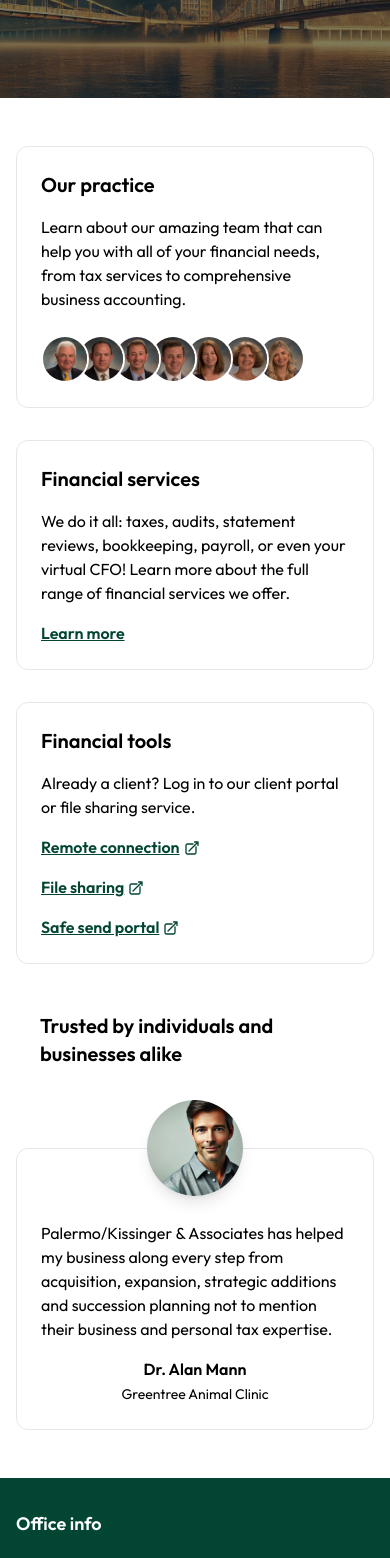
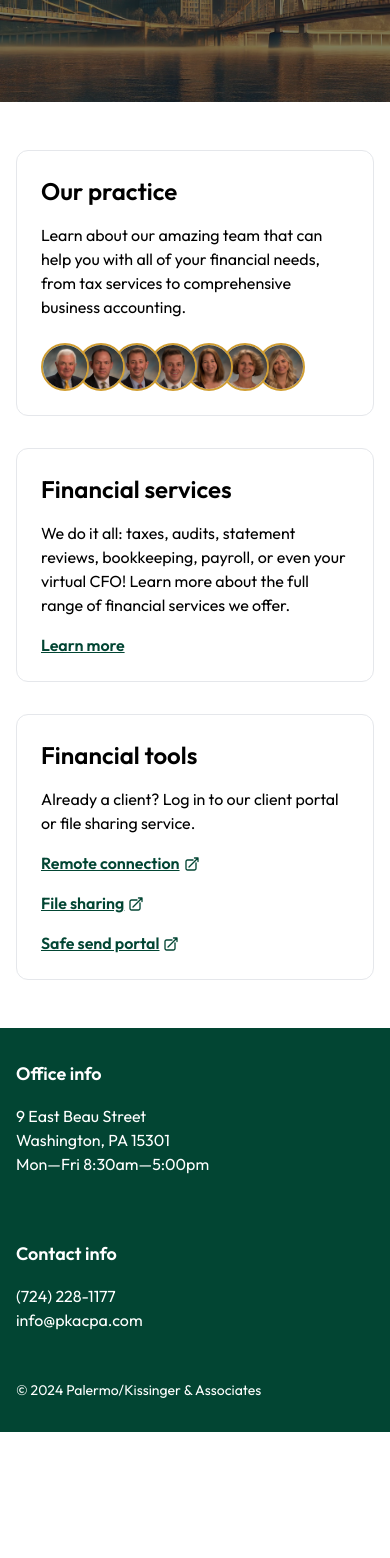
Before and after one commit to kweiberth/pkacpa, a Next.js app: page / in a window 390 px wide. Shown: the part 432-1990 px from the top of the page. After the commit the page ends 1864 px from the top, so only its background shows below. Built offline with nearby package versions, Linux system fonts and the light colour scheme.

Commit message:
Some tweaks and updates

```diff
--- a/app/about-us/layout.tsx
+++ b/app/about-us/layout.tsx
@@ -3,7 +3,7 @@ import type { Metadata } from 'next';
 export const metadata: Metadata = {
   title: 'Our practice — Palermo/Kissinger & Associates',
   description:
-    'Meet our team of accounting professionals. Serving clients since 1983 with comprehensive business accounting, audits, and tax services.',
+    'Meet our team of accounting professionals. Serving clients since 1983 with comprehensive business and personal accounting, audits, and tax services.',
 };
 
 export default function Layout({
--- a/app/contact/page.tsx
+++ b/app/contact/page.tsx
@@ -176,7 +176,7 @@ export default function ContactPage() {
             <CardContent className="p-6">
               <h2 className="mb-2 text-xl font-semibold">Call us</h2>
               <p className="mb-4 text-pretty">
-                Call our team Monday through Friday from 8:30am—5:00pm
+                Call our team Monday through Friday from 8:30am—5:00pm.
               </p>
               <Button
                 variant="outline"
@@ -194,7 +194,7 @@ export default function ContactPage() {
             <CardContent className="p-6">
               <h2 className="mb-2 text-xl font-semibold">Email us</h2>
               <p className="mb-4 text-pretty">
-                Send us an email and let us know how we can help
+                Send us an email and let us know how we can help.
               </p>
               <Button
                 variant="outline"
@@ -212,7 +212,7 @@ export default function ContactPage() {
             <CardContent className="p-6">
               <h2 className="mb-2 text-xl font-semibold">Visit us</h2>
               <p className="mb-4 text-pretty">
-                Chat to us in person at our office
+                Chat to us in person at our office.
               </p>
               <Button
                 variant="outline"
--- a/app/main.tsx
+++ b/app/main.tsx
@@ -112,8 +112,8 @@ export default function Main({ children }: { children: React.ReactNode }) {
             rel="noopener noreferrer"
             className="mx-auto flex items-center justify-center space-x-1"
           >
-            <span className="text-sm">Access our remote connection here</span>
-            <span className="-mt-1">{<ExternalLinkIcon />}</span>
+            <span className="text-base">Access our remote connection here</span>
+            <span className="">{<ExternalLinkIcon />}</span>
           </Link>
         </div>
         <div className="mx-auto flex items-center justify-between px-4 py-4 xl:container md:px-8">
--- a/app/page.tsx
+++ b/app/page.tsx
@@ -1,17 +1,16 @@
 import Link from 'next/link';
 import Image, { StaticImageData } from 'next/image';
 import skyline from '@/app/images/pittsburgh-skyline.webp';
-import alanMannHeadshot from '@/app/images/alan-mann-headshot-fake.webp';
 import { ExternalLinkIcon } from './main';
 import Card from '@/components/link-card';
 import { employees } from '@/utils/employees';
 
-const employeeHeadshots = Object.values(employees)
-  .filter((employee) => employee.headshot)
-  .map((employee) => employee.headshot) as StaticImageData[];
+const employeesWithHeadshots = Object.values(employees).filter(
+  (employee) => employee.headshot,
+);
 
 const Header = ({ heading }: { heading: string }) => {
-  return <h2 className="mb-4 text-xl font-semibold lg:text-2xl">{heading}</h2>;
+  return <h2 className="mb-4 text-2xl font-semibold">{heading}</h2>;
 };
 
 const ServiceLink = ({ href, text }: { href: string; text: string }) => (
@@ -71,17 +70,17 @@ export default function HomePage() {
           </div>
           <div className="relative mt-6">
             <div className="mr-6 flex -space-x-3">
-              {employeeHeadshots.map((headshot, index) => (
+              {employeesWithHeadshots.map((employee, index) => (
                 <div
                   key={index}
-                  className="h-12 w-12 flex-shrink-0 overflow-hidden rounded-full border-2 border-white"
+                  className="h-12 w-12 flex-shrink-0 overflow-hidden rounded-full border-2 border-pka-gold"
                   style={{
-                    zIndex: employeeHeadshots.length - index,
+                    zIndex: employeesWithHeadshots.length - index,
                   }}
                 >
                   <Image
-                    src={headshot}
-                    alt={`Team member ${index + 1}`}
+                    src={employee.headshot as StaticImageData}
+                    alt={`Image of ${employee.name}`}
                     width={48}
                     height={48}
                     className="h-full w-full object-cover object-top"
@@ -126,38 +125,6 @@ export default function HomePage() {
           />
         </div>
       </div>
-
-      <div className="mx-auto mb-12 mt-12 px-4 lg:container md:mb-20 md:mt-16">
-        <h2 className="ml-6 text-pretty text-left text-xl font-semibold md:ml-0 md:text-center md:text-2xl">
-          {`Trusted by individuals and businesses alike`}
-        </h2>
-        <div className="relative mx-auto mb-12 mt-20 max-w-3xl">
-          <div className="rounded-xl border border-gray-200 p-6 pt-12">
-            <div className="absolute -top-12 left-1/2 -translate-x-1/2">
-              <div className="h-24 w-24 rounded-full shadow-lg">
-                <div className="h-full w-full overflow-hidden rounded-full">
-                  <Image
-                    src={alanMannHeadshot}
-                    alt="Dr. Alan Mann"
-                    width={96}
-                    height={96}
-                    className="h-full w-full object-cover"
-                  />
-                </div>
-              </div>
-            </div>
-            <div className="mt-6">
-              <p className="text-md mt-6 font-light">
-                {`Palermo/Kissinger & Associates has helped my business along every step from acquisition, expansion, strategic additions and succession planning not to mention their business and personal tax expertise.`}
-              </p>
-            </div>
-            <div className="mt-4 text-center">
-              <span className="block font-semibold">Dr. Alan Mann</span>
-              <span className="text-sm">Greentree Animal Clinic</span>
-            </div>
-          </div>
-        </div>
-      </div>
     </>
   );
 }
--- a/components/link-card.tsx
+++ b/components/link-card.tsx
@@ -1,5 +1,6 @@
 import Link from 'next/link';
 import classNames from 'classnames';
+
 export default function Card({
   href,
   className,
--- a/components/page-header.tsx
+++ b/components/page-header.tsx
@@ -8,7 +8,7 @@ export default function PageHeader({
   return (
     <>
       <h1 className="mb-2 text-3xl font-semibold">{heading}</h1>
-      <p className="mb-8 text-pretty">{subheading}</p>
+      <p className="mb-8 text-pretty text-lg">{subheading}</p>
     </>
   );
 }
--- a/utils/employees.ts
+++ b/utils/employees.ts
@@ -38,8 +38,8 @@ export interface EmployeeData {
   headshot?: StaticImageData;
   name: string;
   nickname: string;
-  title?: string;
-  email?: string;
+  title: string;
+  email: string;
   bio?: string;
   skills: Skills[];
 }
@@ -107,6 +107,7 @@ export const employees: Record<Employee, EmployeeData> = {
     headshot: headshotLisa,
     name: 'Lisa Vipperman',
     nickname: 'Lisa',
+    email: 'lv@pkacpa.com',
     title: 'CPA',
     bio: `Lisa holds a B.A. in Accounting from King University, Tennessee (2002) and a Master’s Degree in Accounting and Information Systems from Virginia Tech (2003). She joined the firm in 2010, focusing primarily on audits of nonprofit organizations and governmental entities. Lisa also served as a contracted CFO for a local nonprofit organization for over ten years.`,
     skills: [Skills.AUDITS, Skills.NON_PROFITS, Skills.TAXES],
@@ -116,6 +117,7 @@ export const employees: Record<Employee, EmployeeData> = {
     name: 'Denise Roberts',
     nickname: 'Denise',
     email: 'dr@pkacpa.com',
+    title: 'Staff accountant',
     bio: `Denise has been with the firm since 1989, serving in various roles. She began in payroll services and has since expanded her expertise to include bookkeeping, tax return processing, and office management. Denise specializes in handling day-to-day business tasks such as bill payments, paycheck processing, and bank account reconciliations, providing these services without the overhead costs of a full-time in-house bookkeeper. In her free time, Denise enjoys outdoor activities with her husband Jim, their two children Alex and Rachel, and their dog Rocko.`,
     skills: [Skills.PAYROLL, Skills.BOOKKEEPING],
   },
@@ -124,6 +126,7 @@ export const employees: Record<Employee, EmployeeData> = {
     name: 'Lindsay Fritz',
     nickname: 'Lindsay',
     email: 'lf@pkacpa.com',
+    title: 'Payroll specialist',
     bio: `Lindsay graduated from California University of Pennsylvania in 2006 with a B.S. in Business Administration and joined the firm shortly after. She brings over 12 years of payroll expertise into her role as payroll specialist. Lindsay currently manages payroll for 21 clients and is knowledgeable in payroll tax regulations across most states. Outside of work, she enjoys spending time with her husband, Tim, and their four cats.`,
     skills: [Skills.PAYROLL],
   },
@@ -131,6 +134,7 @@ export const employees: Record<Employee, EmployeeData> = {
     name: 'Matt Kissinger',
     nickname: 'Matt',
     email: 'mk@pkacpa.com',
+    title: 'Staff accountant',
     skills: [
       Skills.TAXES,
       Skills.VIRTUAL_CFO,
@@ -143,24 +147,28 @@ export const employees: Record<Employee, EmployeeData> = {
     name: 'Jaime DeCecco',
     nickname: 'Jaime',
     email: 'jd@pkacpa.com',
+    title: 'Staff accountant',
     skills: [Skills.BOOKKEEPING, Skills.TAXES],
   },
   [Employee.Emily]: {
     name: 'Emily Knier',
     nickname: 'Emily',
     email: 'ek@pkacpa.com',
+    title: 'Staff accountant',
     skills: [Skills.BOOKKEEPING],
   },
   [Employee.Katie]: {
     name: 'Katie Worthy',
     nickname: 'Katie',
     email: 'kw@pkacpa.com',
+    title: 'Staff accountant',
     skills: [Skills.BOOKKEEPING],
   },
   [Employee.Kelsey]: {
     name: 'Kelsey McConnell',
     nickname: 'Kelsey',
     email: 'km@pkacpa.com',
+    title: 'Administrative assistant',
     skills: [Skills.BOOKKEEPING],
   },
 };
```
